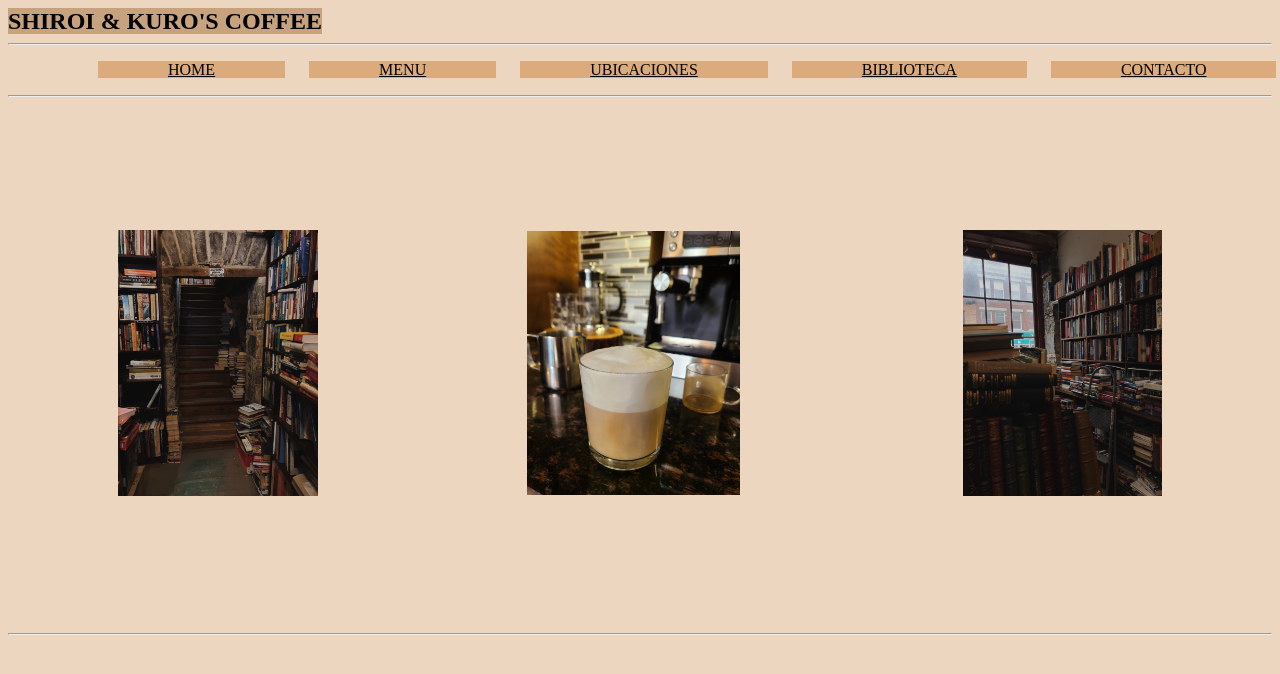
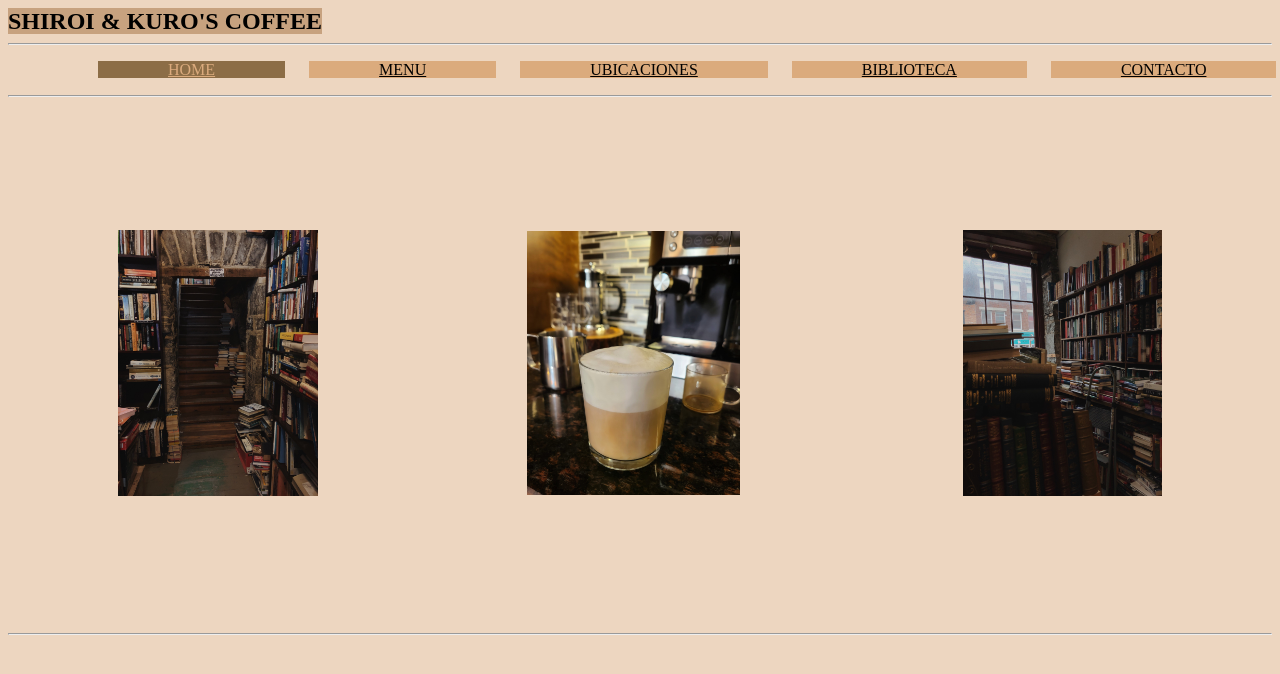
Before and after one commit to sofiaalvarez1511/Proyecto-Final---Sofia-Alvarez, a plain HTML site: page index.html in a window 1280 px wide. In both pictures the pointer is over the item "HOME". Shown: the top 674 px of the page. Drawn offline with Linux system fonts and the light colour scheme.

Commit message:
agregue transiciones a la home bar

```diff
--- a/styles.css
+++ b/styles.css
@@ -46,6 +46,15 @@ ul li {
 
 .colorLink {
     color: black;
+}
+
+li:hover {
+    background-color: #8c6d46;
+
+}
+
+.colorLink:hover {
+    color: #dbab7d;
 }
 
 
```
